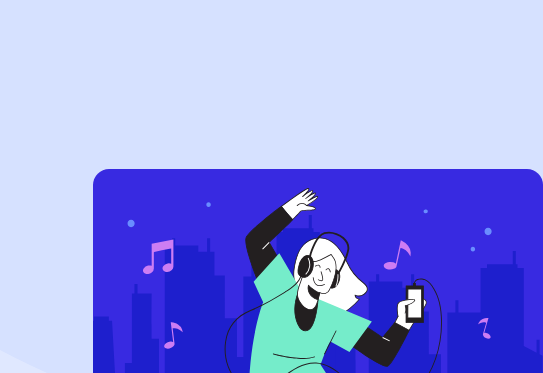
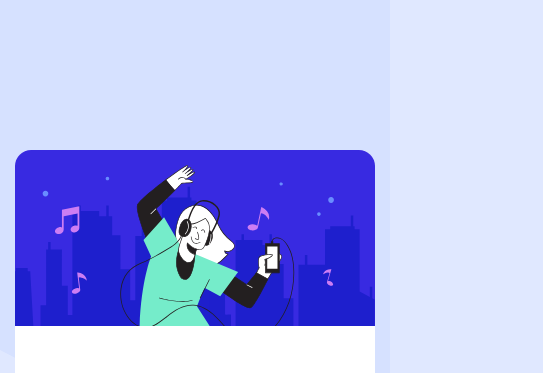
Before and after one commit to SaadJamilAkhtar/bootstrap-card, a plain HTML site: page index.html in a window 390 px wide. Shown: the top 373 px of the page, 543 px wide, since content can reach past the window. Drawn offline with Linux system fonts and the light colour scheme.

Commit message:
made design responsive

```diff
--- a/assets/style.scss
+++ b/assets/style.scss
@@ -5,14 +5,21 @@
 body {
     background: $primary-color url('./img/pattern-background-desktop.svg') no-repeat;
     font-family: 'Red Hat Display', sans-serif;
+    display: flex;
+    justify-content: center;
+    align-items: center;
 }
 
 
 #main-card{
     background: white;
-    max-width: 31.25vw;
-    margin-left:20vw;
-    margin-top: 20vh;
+    max-width: 28rem;
+}
+
+.center-items{
+    display: flex;
+    justify-content: center;
+    align-items: center;
 }
 
 #plan{
@@ -30,6 +37,7 @@ body {
 
     img{
         border-radius: 1rem 1rem 0 0;
+        max-width: 100%;
     }
 
     #plan-heading{
@@ -46,3 +54,11 @@ body {
         font-size: $para-font-size;
     }
 }
+
+@media (max-width: 480px) {
+    #main-card{
+        max-width: 100%;
+        margin-left:0;
+    }
+
+}
--- a/index.html
+++ b/index.html
@@ -10,7 +10,7 @@
 </head>
 
 <body>
-    <section class="container text-center" id="main">
+    <section class="container text-center center-items" id="main">
         <div id="main-card">
             <div class="row text-center">
                 <div class="col-12">
```
Also changed, not shown: assets/style.css, 1 other file.
